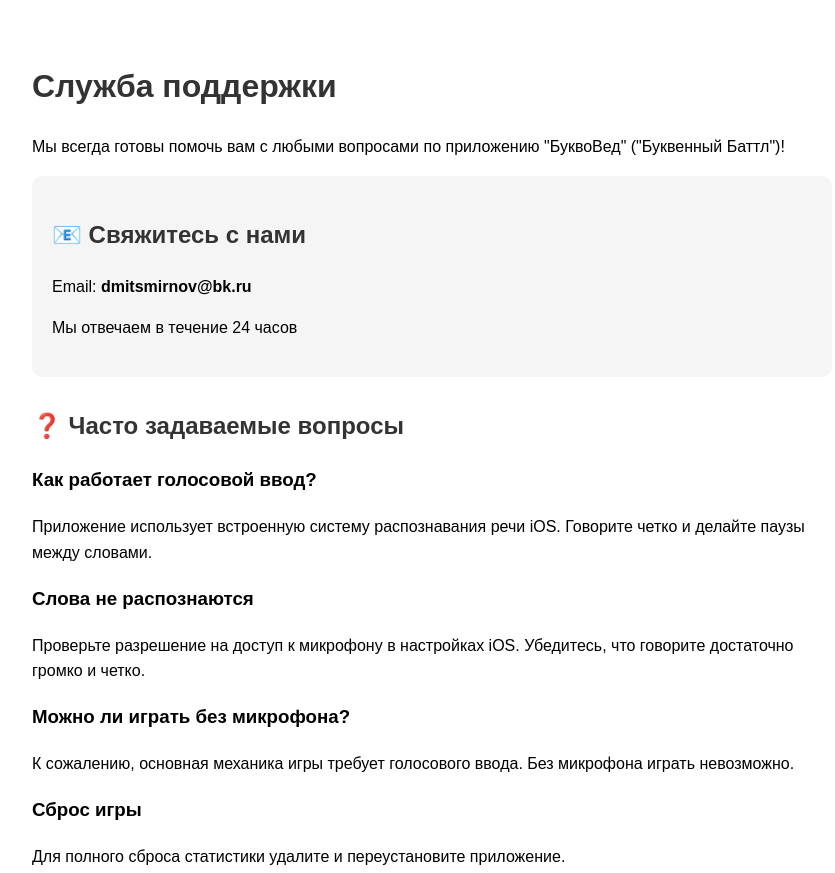
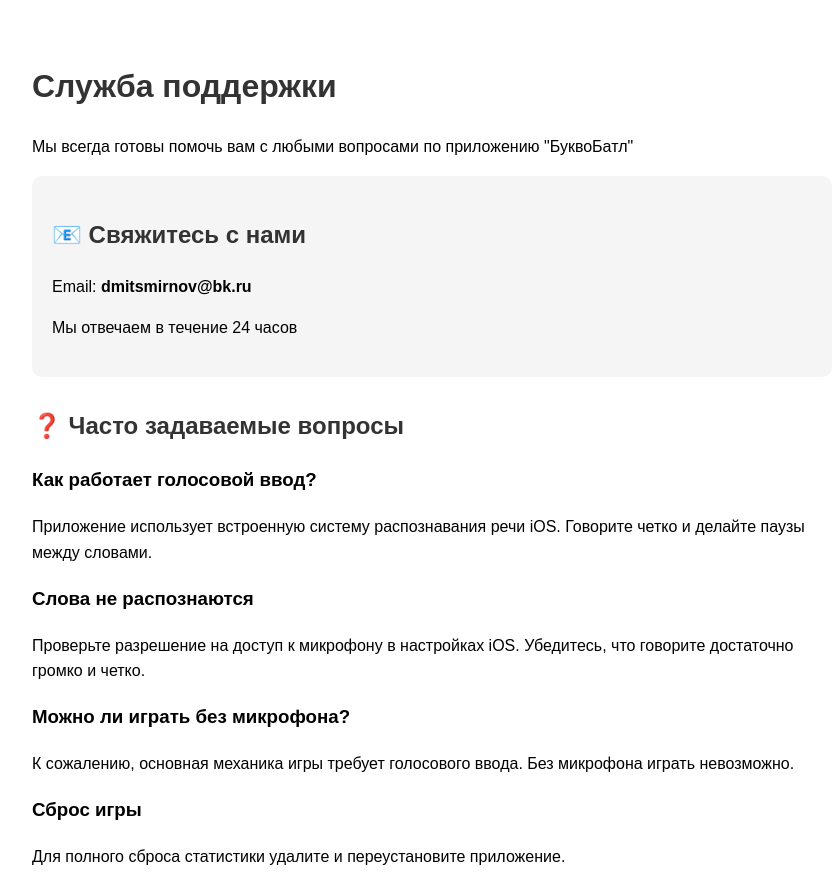
Before and after one commit to dmitsmirnov/letter-battle-privacy, a plain HTML site: page support.html in a window 1280 px wide. Shown: the top 873 px of the page, without its empty margins (208-1043 px from the left). Drawn offline with Linux system fonts and the light colour scheme.

Commit message:
Update support.html
change name

```diff
--- a/support.html
+++ b/support.html
@@ -3,7 +3,7 @@
 <head>
     <meta charset="UTF-8">
     <meta name="viewport" content="width=device-width, initial-scale=1.0">
-    <title>Поддержка - БуквоВед (Буквенный Баттл)</title>
+    <title>Поддержка - БуквоБатл</title>
     <style>
         body {
             font-family: Arial, sans-serif;
@@ -21,7 +21,7 @@
 </head>
 <body>
     <h1>Служба поддержки</h1>
-    <p>Мы всегда готовы помочь вам с любыми вопросами по приложению "БуквоВед" ("Буквенный Баттл")!</p>
+    <p>Мы всегда готовы помочь вам с любыми вопросами по приложению "БуквоБатл"</p>
 
     <div class="contact-info">
         <h2>📧 Свяжитесь с нами</h2>
```
